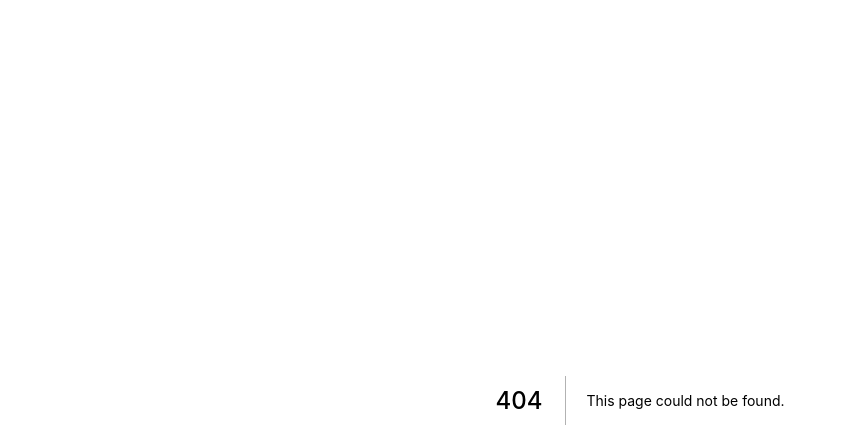
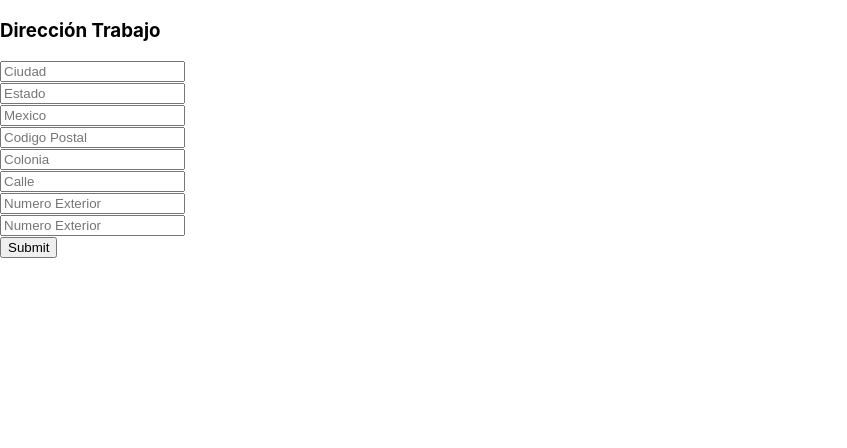
Before and after one commit to lebrel-company/animexico, a Next.js app in the folder client/: page /secondaryAddress in a window 1280 px wide. Before the commit this address had no page. Shown: the top 448 px of the page, without its empty margins (0-847 px from the left). Built offline with nearby package versions, Linux system fonts and the light colour scheme.

Commit message:
error handling in signup window, construction of secondary address window and user profile

```diff
--- a/client/pages/resetPassword.js
+++ b/client/pages/resetPassword.js
@@ -152,4 +152,8 @@ const RESET_PASSWORD = gql`
     )
 };
 
+var data = {
+    title: 'Dirección Trabajo'
+}
+
 export default resetPassword;
--- /dev/null
+++ b/client/pages/secondaryAddress.js
@@ -0,0 +1,228 @@
+import React from 'react';
+import { useFormik } from 'formik';
+import { gql, useMutation } from '@apollo/client';
+
+const NEW_USER = gql `
+    mutation createNewUser($input: UserInput){
+        createNewUser(input: $input){
+            id
+            name
+            lastname
+            middlename
+            secondLastname
+            email
+            birthday
+            cellphone
+            address{
+                city
+                state
+                country
+                zipcode
+                suburb
+                street
+                buildingNumber
+                apartmentNumber
+                }
+        }
+    }
+`;
+
+
+ const SignupForm = () => {
+
+    //Mutation to create new user
+    const [ createNewUser ] = useMutation(NEW_USER)
+
+
+   const formik = useFormik({
+     initialValues: {
+       name: '',
+       middleName: '',
+       lastName: '',
+       secondLastname: '',
+       email: '',
+       password:'',
+       birthday: '',
+       cellphone: '',
+       address:{
+           city: '',
+           state: '',
+           country: '',
+           zipcode: '',
+           suburb: '',
+           street: '',
+           buildingNumber: '',
+           apartmentNumber: '',
+       }
+     },
+     onSubmit: async values => {
+      console.log(values)
+        const {
+            name,
+            middleName,
+            lastName,
+            secondLastname,
+            email,
+            password,
+            birthday,
+            cellphone,
+            address:{
+                city,
+                state,
+                country,
+                zipcode,
+                suburb,
+                street,
+                buildingNumber,
+                apartmentNumber
+            }
+
+        }= values
+
+
+        try {
+            const { data } = await createNewUser ({
+                variables: {
+                    input: {
+                        name,
+                        middleName,
+                        lastName,
+                        secondLastname,
+                        email,
+                        password,
+                        birthday,
+                        cellphone,
+                        address:{
+                            city,
+                            state,
+                            country,
+                            zipcode,
+                            suburb,
+                            street,
+                            buildingNumber,
+                            apartmentNumber
+                        }
+                    }
+                }
+            });
+            console.log(data.createNewUser);
+        } catch (error) {
+            console.log(error)
+        }
+     },
+   });
+   return (
+
+
+
+        <div>
+                 <h3>{data.title}</h3>
+                <form onSubmit={formik.handleSubmit}>
+
+
+
+            <div>
+                    <input
+                        id="address.city"
+                        name="address.city"
+                        type="text"
+                        placeholder="Ciudad"
+                        onChange={formik.handleChange}
+                        onBlur={formik.handleBlur}
+                        value={formik.values.address.city}
+                    />
+            </div>
+            <div>
+                    <input
+                        id="address.state"
+                        name="address.state"
+                        type="text"
+                        placeholder="Estado"
+                        onChange={formik.handleChange}
+                        onBlur={formik.handleBlur}
+                        value={formik.values.address.state}
+                    />
+            </div>
+            <div>
+                    <input
+                        id="address.country"
+                        name="address.country"
+                        type="text"
+                        placeholder="Mexico"
+                        onChange={formik.handleChange}
+                        onBlur={formik.handleBlur}
+                        value={formik.values.address.country}
+                    />
+            </div>
+            <div>
+                    <input
+                        id="address.zipcode"
+                        name="address.zipcode"
+                        type="number"
+                        placeholder="Codigo Postal"
+                        onChange={formik.handleChange}
+                        onBlur={formik.handleBlur}
+                        value={formik.values.address.zipcode}
+                    />
+            </div>
+            <div>
+                    <input
+                        id="address.suburb"
+                        name="address.suburb"
+                        type="text"
+                        placeholder="Colonia"
+                        onChange={formik.handleChange}
+                        onBlur={formik.handleBlur}
+                        value={formik.values.address.suburb}
+                    />
+            </div>
+            <div>
+                    <input
+                        id="address.street"
+                        name="address.street"
+                        type="text"
+                        placeholder="Calle"
+                        onChange={formik.handleChange}
+                        onBlur={formik.handleBlur}
+                        value={formik.values.address.street}
+                    />
+            </div>
+            <div>
+                    <input
+                        id="address.buildingNumber"
+                        name="address.buildingNumber"
+                        type="text"
+                        placeholder="Numero Exterior"
+                        onChange={formik.handleChange}
+                        onBlur={formik.handleBlur}
+                        value={formik.values.address.buildingNumber}
+                    />
+            </div>
+            <div>
+                    <input
+                        id="address.apartmentNumber"
+                        name="address.apartmentNumber"
+                        type="text"
+                        placeholder="Numero Exterior"
+                        onChange={formik.handleChange}
+                        onBlur={formik.handleBlur}
+                        value={formik.values.address.apartmentNumber}
+                    />
+            </div>
+
+
+            <button type="submit">Submit</button>
+            </form>
+        </div>
+
+
+   );
+ };
+
+
+ var data = {
+    title: 'Dirección Trabajo'
+}
+
+
+ export default SignupForm;
```
Also changed, not shown: client/pages/login/index.js (+9 -8 lines), client/pages/signup.js (+68 -0 lines), client/pages/userProfile.js (added, +27 -0 lines), 1 other file (tests, documents, lock files or other folders).
